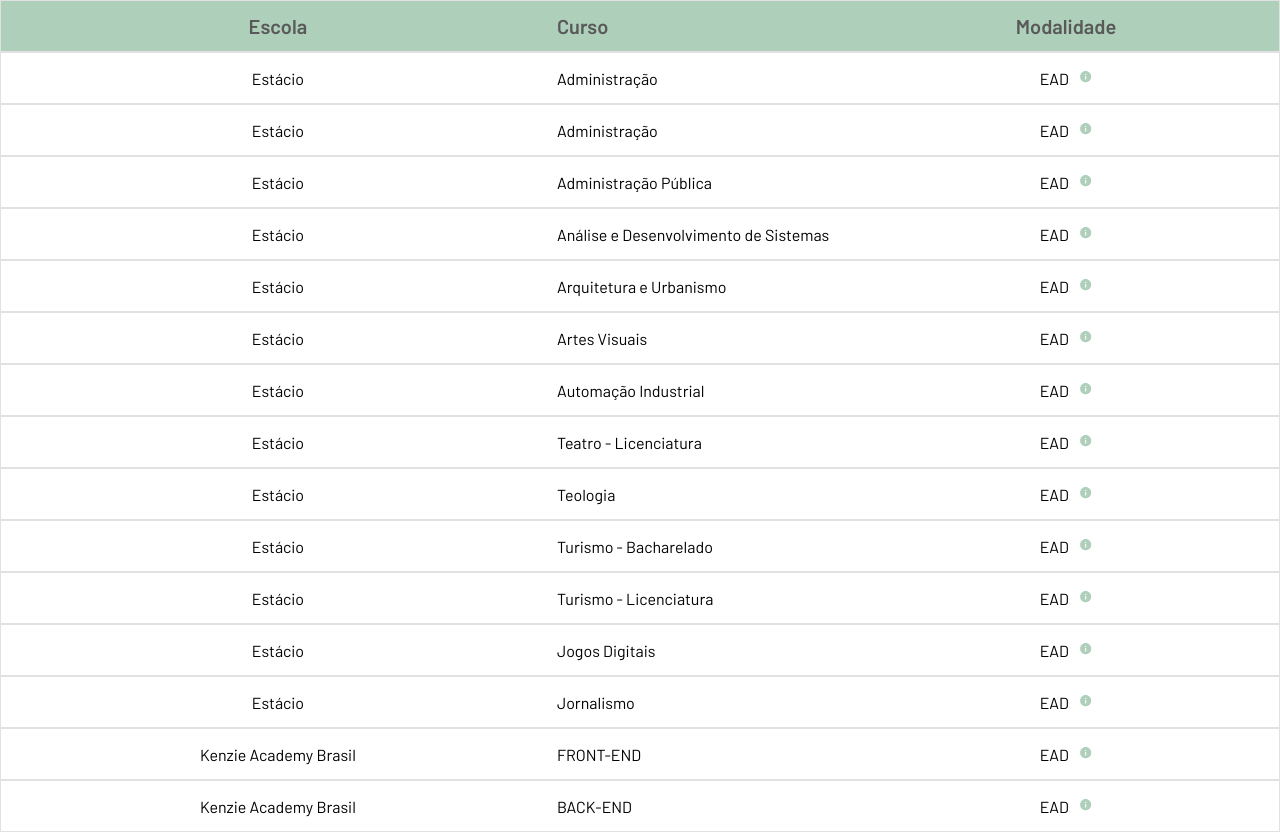
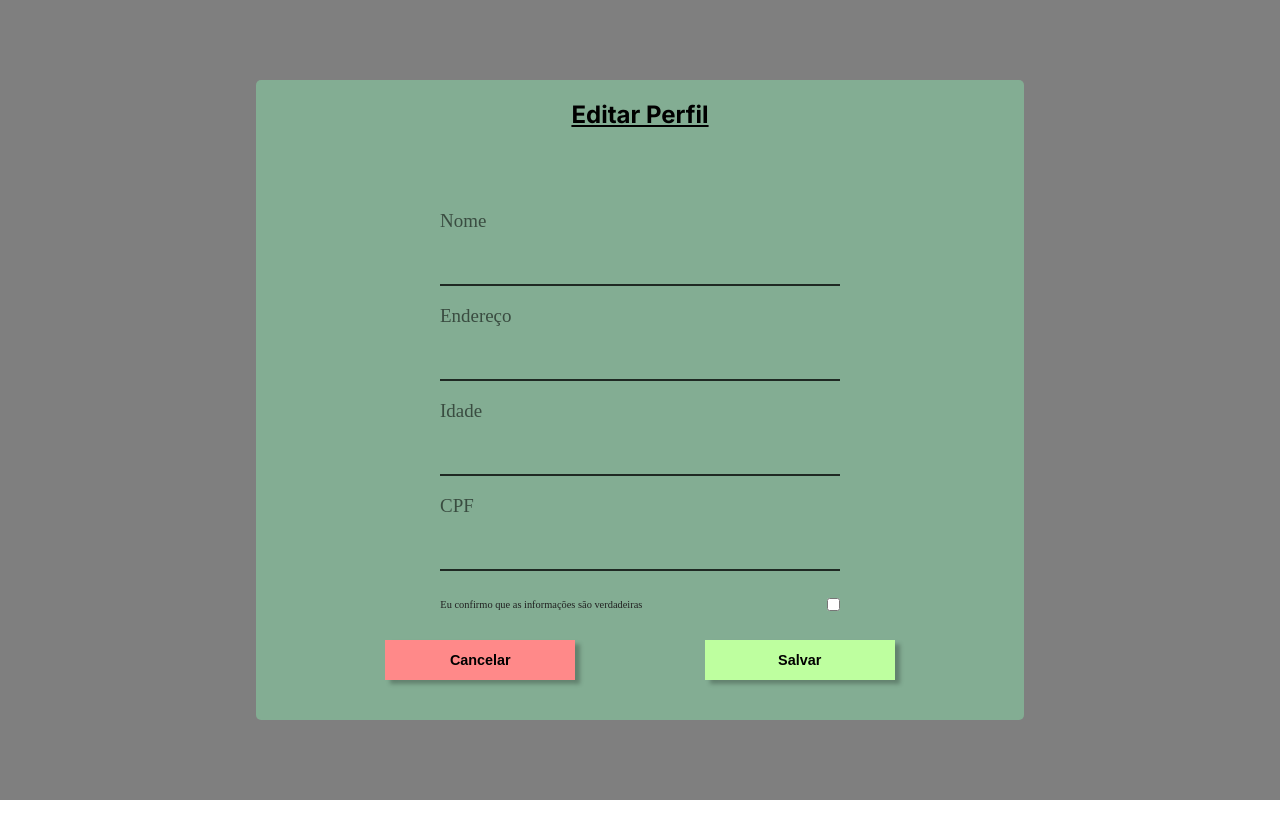
Before and after one commit to moises-macedo/patrinus_, a React (Create React App) app: page /test in a window 1280 px wide. After the commit the page ends 800 px from the top, so only its background shows below. Built offline with nearby package versions, Linux system fonts and the light colour scheme.

Commit message:
fix:modaleditarPerfilFuncionando

```diff
--- a/src/Components/ModalEditProfile/index.jsx
+++ b/src/Components/ModalEditProfile/index.jsx
@@ -12,37 +12,48 @@
 import { useContext } from "react";
 import { FiXCircle } from "react-icons/fi";
 import { apiPatrinus } from "../../Services/api";
+import { useState } from "react";
+import { toast } from "react-toastify";
+import { UsersContext } from "../../Provider/User";
 
 export const ModalEditProfile = () => {
   const { modalEditProfile, setModalEditProfile } = useContext(ModalContext);
+  const { user } = useContext(UsersContext);
+  const [handleIsChecked, setHandleIsChecked] = useState(false);
 
   const handleCloseModalEditProfile = (e) => {
     if (e.target.id === "OutsideModalEditProfile") {
       setModalEditProfile(false);
     }
   };
-
+  console.log(user);
   const schemaProfileEdit = yup.object().shape({
-    name: yup.string(),
     address: yup.string(),
     age: yup.number(),
     cpf: yup.number(),
   });
 
-  const {
-    register,
-    handleSubmit,
-    formState: { errors },
-  } = useForm({
+  const { register, handleSubmit } = useForm({
     resolver: yupResolver(schemaProfileEdit),
   });
 
-  // const onSubmit = (data) => {
-  //   apiPatrinus
-  //     .patch(`/user/${}`)
-  //     .then((_) => console.log("ok"))
-  //     .catch((err) => console.log(err));
-  // };
+  const onSubmit = (data) => {
+    if (!handleIsChecked) {
+      toast.error("Você precisar aceitar os termos!!", {
+        toastId: "toastError",
+      });
+      return null;
+    }
+    apiPatrinus
+      .patch(`/users/${user.id}`, data)
+      .then((_) => {
+        toast.success("Informações alteradas com sucesso!", {
+          toastId: "toastSuccess",
+        });
+        setModalEditProfile(false);
+      })
+      .catch((err) => console.log(err));
+  };
 
   return (
     <>
@@ -56,17 +67,22 @@
               <FiXCircle onClick={() => setModalEditProfile(false)} />
             </ButtonExit>
             <h2>Editar Perfil</h2>
-            <form>
-              <Input label="Nome" register={register("name")} />
+            <form onSubmit={handleSubmit(onSubmit)}>
+              <Input label="Nome" disabled={true} placeholder={user.name} />
               <Input label="Endereço" register={register("address")} />
-              <Input label="Idade" register={register("age")} />
-              <Input label="CPF" register={register("cpf")} />
+              <Input label="Idade" register={register("age")} type="number" />
+              <Input label="CPF" register={register("cpf")} type="number" />
               <CheckboxContainer>
                 <label>Eu confirmo que as informações são verdadeiras</label>
-                <input type="checkbox" />
+                <input
+                  type="checkbox"
+                  onChange={() => setHandleIsChecked(true)}
+                />
               </CheckboxContainer>
               <div>
-                <button id="cancel">Cancelar</button>
+                <button id="cancel" onClick={() => setModalEditProfile(false)}>
+                  Cancelar
+                </button>
                 <button id="save" type="submit">
                   Salvar
                 </button>
--- a/src/Components/ModalEditProfile/styled.js
+++ b/src/Components/ModalEditProfile/styled.js
@@ -4,15 +4,17 @@
   height: 100vh;
   width: 100%;
   position: absolute;
-  background-color: #000000;
+  backdrop-filter: blur(3px);
+  -webkit-backdrop-filter: blur(3px);
+  background: rgba(0, 0, 0, 0.5);
   display: flex;
   align-items: center;
   justify-content: center;
 `;
 
 export const Content = styled.div`
-  height: 60%;
-  width: 40%;
+  height: 80%;
+  width: 60%;
   background-color: var(--primary-1);
   border-radius: 5px;
   display: flex;
@@ -22,7 +24,6 @@
 
   @media (max-width: 700px) {
     width: 80%;
-    height: 70%;
   }
 
   h2 {
@@ -34,13 +35,13 @@
 
   form {
     width: 100%;
-    height: 85%;
+    height: 90%;
     display: flex;
     align-items: center;
     justify-content: center;
     flex-direction: column;
     border-radius: 8px;
-    font-size: 0.7em;
+    font-size: 0.5em;
     color: var(--dark-1);
 
     input {
--- a/src/Components/ScreenTest/index.jsx
+++ b/src/Components/ScreenTest/index.jsx
@@ -1,6 +1,6 @@
 import { CoursesAvailable } from "../CoursesAvailable";
-
+import { ModalEditProfile } from "../ModalEditProfile";
 
 export const ScreenTest = () => {
-  return <CoursesAvailable />;
+  return <ModalEditProfile />;
 };
--- a/src/Provider/ModalStates/index.jsx
+++ b/src/Provider/ModalStates/index.jsx
@@ -5,14 +5,24 @@
 export const ModalProvider = ({ children }) => {
   const [modalSignUp, setModalSignUp] = useState(false);
   const [modalRegisterUser, setModalRegisterUser] = useState(false);
-  const [modalEditProfile, setModalEditProfile] = useState(false);
+  const [modalEditProfile, setModalEditProfile] = useState(true);
   const [modalPartnerSchools, setModalPartnerSchools] = useState(false);
   const [modalAddCourse, setModalAddCourse] = useState(false);
 
-  if (!modalPartnerSchools || !modalRegisterUser || !modalSignUp || !modalAddCourse) {
+  if (
+    !modalPartnerSchools ||
+    !modalRegisterUser ||
+    !modalSignUp ||
+    !modalAddCourse
+  ) {
     document.querySelector("body").style.overflow = "auto";
   }
-  if (modalPartnerSchools || modalRegisterUser || modalSignUp || modalAddCourse) {
+  if (
+    modalPartnerSchools ||
+    modalRegisterUser ||
+    modalSignUp ||
+    modalAddCourse
+  ) {
     document.querySelector("body").style.overflow = "hidden";
   }
 
@@ -28,7 +38,7 @@
         modalRegisterUser,
         setModalRegisterUser,
         modalAddCourse,
-        setModalAddCourse
+        setModalAddCourse,
       }}
     >
       {children}
```
